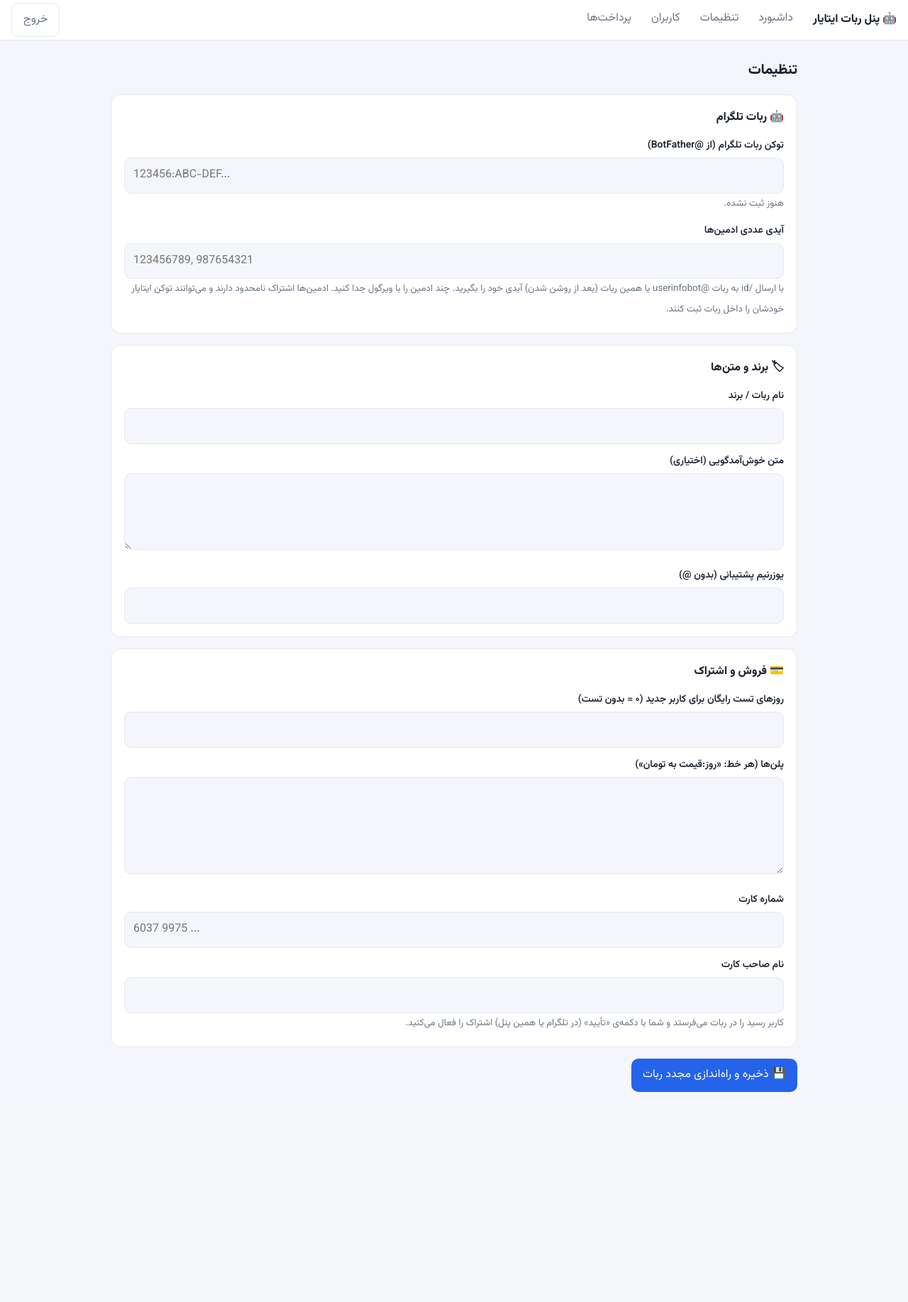
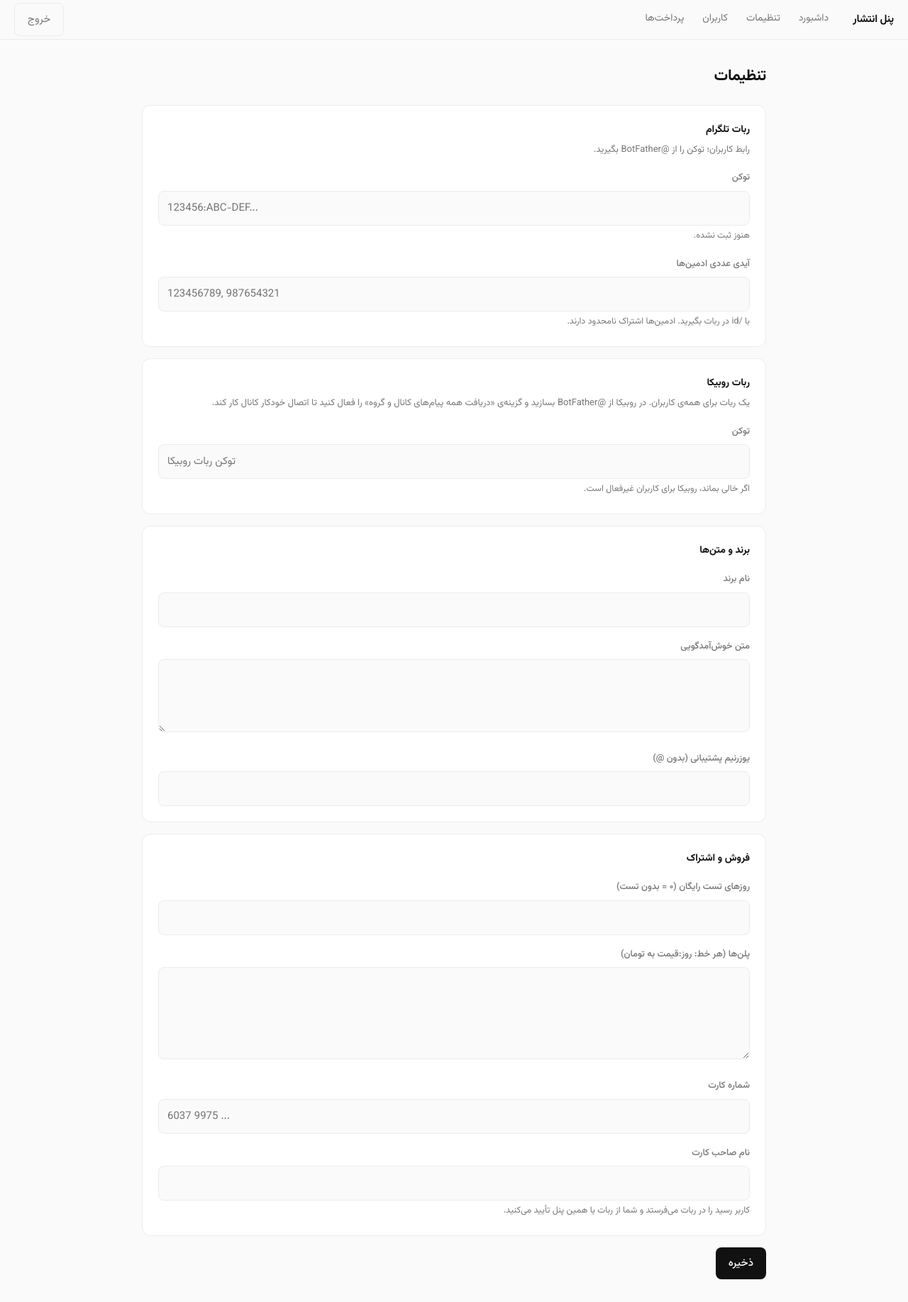
Before and after one commit to moammadmohsen23-creator/Etaa123, a Python web app: template app/templates/settings.html in a window 1280 px wide. Shown: the whole page at 71% size. Before the commit the page ends 1539 px from the top, so only its background shows below. Run offline with Jinja, Linux system fonts and the light colour scheme; the template is opened without the code that fills it, so the values that code supplies are empty.

Commit message:
Add files via upload

```diff
--- a/app/templates/base.html
+++ b/app/templates/base.html
@@ -4,45 +4,56 @@
 <meta charset="utf-8">
 <meta name="viewport" content="width=device-width, initial-scale=1">
 <title>{% block title %}پنل مدیریت{% endblock %}</title>
-<link href="https://fonts.googleapis.com/css2?family=Vazirmatn:wght@400;600;800&display=swap" rel="stylesheet">
+<link href="https://fonts.googleapis.com/css2?family=Vazirmatn:wght@400;500;700&display=swap" rel="stylesheet">
 <style>
-:root{--bg:#f4f6fb;--card:#fff;--ink:#1c2333;--mut:#6b7385;--pri:#2563eb;--ok:#16a34a;--bad:#dc2626;--line:#e4e8f1}
-@media (prefers-color-scheme:dark){:root{--bg:#0f1420;--card:#171e2e;--ink:#e8ecf5;--mut:#98a2b8;--line:#263049}}
+:root{--bg:#fafafa;--card:#fff;--ink:#111;--mut:#777;--pri:#111;--acc:#4f46e5;--ok:#15803d;--bad:#b91c1c;--line:#ececec;--soft:#f4f4f5}
+@media (prefers-color-scheme:dark){:root{--bg:#0b0b0c;--card:#131315;--ink:#ededed;--mut:#8b8b92;--pri:#ededed;--acc:#818cf8;--line:#222226;--soft:#1a1a1d}}
 *{box-sizing:border-box}
-body{margin:0;background:var(--bg);color:var(--ink);font-family:Vazirmatn,Tahoma,sans-serif;line-height:1.8}
-nav{background:var(--card);border-bottom:1px solid var(--line);padding:0 16px;display:flex;gap:4px;align-items:center;flex-wrap:wrap;position:sticky;top:0}
-nav b{margin-inline-end:12px;padding:12px 0}
-nav a{padding:12px 12px;color:var(--mut);text-decoration:none;border-bottom:3px solid transparent}
-nav a.on{color:var(--pri);border-color:var(--pri);font-weight:600}
+body{margin:0;background:var(--bg);color:var(--ink);font-family:Vazirmatn,Tahoma,sans-serif;line-height:1.8;font-size:15px}
+nav{background:var(--bg);border-bottom:1px solid var(--line);padding:0 20px;display:flex;gap:2px;align-items:center;flex-wrap:wrap;position:sticky;top:0;z-index:5}
+nav b{margin-inline-end:20px;padding:14px 0;font-weight:700;letter-spacing:-.2px}
+nav a{padding:14px 12px;color:var(--mut);text-decoration:none;font-size:14px;border-bottom:2px solid transparent;margin-bottom:-1px}
+nav a:hover{color:var(--ink)}
+nav a.on{color:var(--ink);border-color:var(--ink);font-weight:500}
 nav form{margin-inline-start:auto}
-main{max-width:1000px;margin:24px auto;padding:0 16px}
-.card{background:var(--card);border:1px solid var(--line);border-radius:14px;padding:18px;margin-bottom:16px}
-h1{font-size:20px;margin:0 0 16px}h2{font-size:16px;margin:0 0 12px}
-.grid{display:grid;grid-template-columns:repeat(auto-fit,minmax(150px,1fr));gap:12px}
-.stat{background:var(--card);border:1px solid var(--line);border-radius:14px;padding:14px}
-.stat span{display:block;color:var(--mut);font-size:13px}.stat b{font-size:26px}
-label{display:block;margin:12px 0 4px;font-weight:600;font-size:14px}
-small{color:var(--mut)}
-input,textarea{width:100%;padding:10px 12px;border:1px solid var(--line);border-radius:10px;background:var(--bg);color:var(--ink);font:inherit}
+main{max-width:920px;margin:32px auto;padding:0 20px}
+.card{background:var(--card);border:1px solid var(--line);border-radius:12px;padding:22px;margin-bottom:16px}
+h1{font-size:22px;font-weight:700;margin:0 0 20px;letter-spacing:-.3px}
+h2{font-size:14px;font-weight:700;margin:0 0 4px;color:var(--ink)}
+.sub{color:var(--mut);font-size:13px;margin:0 0 14px}
+.grid{display:grid;grid-template-columns:repeat(auto-fit,minmax(140px,1fr));gap:12px}
+.stat{background:var(--card);border:1px solid var(--line);border-radius:12px;padding:16px 18px}
+.stat span{display:block;color:var(--mut);font-size:13px}.stat b{font-size:28px;font-weight:700;letter-spacing:-.5px}
+label{display:block;margin:16px 0 6px;font-weight:500;font-size:13px;color:var(--mut)}
+small{color:var(--mut);font-size:12.5px}
+input,textarea{width:100%;padding:10px 12px;border:1px solid var(--line);border-radius:8px;background:var(--bg);color:var(--ink);font:inherit;outline:none;transition:border-color .15s}
+input:focus,textarea:focus{border-color:var(--acc)}
 input[dir=ltr],textarea[dir=ltr]{text-align:left}
-button,.btn{background:var(--pri);color:#fff;border:0;border-radius:10px;padding:9px 16px;font:inherit;cursor:pointer;text-decoration:none;display:inline-block}
-button.ghost{background:transparent;color:var(--mut);border:1px solid var(--line)}
-button.bad{background:var(--bad)}button.ok{background:var(--ok)}
+button,.btn{background:var(--pri);color:var(--bg);border:0;border-radius:8px;padding:9px 18px;font:inherit;font-weight:500;cursor:pointer;text-decoration:none;display:inline-block;transition:opacity .15s}
+button:hover{opacity:.85}
+button.ghost{background:transparent;color:var(--mut);border:1px solid var(--line);font-weight:400}
+button.ghost:hover{color:var(--ink);opacity:1}
+button.bad{background:var(--bad);color:#fff}button.ok{background:var(--ok);color:#fff}
 table{width:100%;border-collapse:collapse;font-size:14px}
-th,td{padding:9px 8px;border-bottom:1px solid var(--line);text-align:start;vertical-align:middle}
-th{color:var(--mut);font-weight:600}
+th,td{padding:11px 8px;border-bottom:1px solid var(--line);text-align:start;vertical-align:middle}
+tr:last-child td{border-bottom:0}
+th{color:var(--mut);font-weight:500;font-size:12.5px}
 .tbl{overflow-x:auto}
-.flash{background:#e0ecff;color:#123;border-radius:10px;padding:10px 14px;margin-bottom:16px}
-.pill{padding:2px 10px;border-radius:99px;font-size:12px;background:var(--line)}
-.pill.ok{background:#dcfce7;color:#166534}.pill.bad{background:#fee2e2;color:#991b1b}.pill.warn{background:#fef3c7;color:#92400e}
+.flash{background:var(--soft);border:1px solid var(--line);border-radius:8px;padding:10px 14px;margin-bottom:16px;font-size:14px}
+.flash.err{border-color:var(--bad);color:var(--bad)}
+.pill{padding:2px 10px;border-radius:99px;font-size:12px;background:var(--soft);color:var(--mut)}
+.pill.ok{background:rgba(21,128,61,.12);color:var(--ok)}.pill.bad{background:rgba(185,28,28,.12);color:var(--bad)}.pill.warn{background:rgba(180,83,9,.12);color:#b45309}
 .row{display:flex;gap:8px;align-items:center;flex-wrap:wrap}
 .row input{width:90px}
+.status{display:flex;gap:16px;flex-wrap:wrap;align-items:center}
+.status div{display:flex;gap:8px;align-items:center;font-size:14px}
+a{color:var(--acc)}
 </style>
 </head>
 <body>
 {% if page != 'login' %}
 <nav>
-  <b>🤖 پنل ربات ایتایار</b>
+  <b>پنل انتشار</b>
   <a href="/" class="{{ 'on' if page=='dashboard' }}">داشبورد</a>
   <a href="/settings" class="{{ 'on' if page=='settings' }}">تنظیمات</a>
   <a href="/users" class="{{ 'on' if page=='users' }}">کاربران</a>
--- a/app/templates/login.html
+++ b/app/templates/login.html
@@ -1,9 +1,9 @@
 {% extends "base.html" %}
 {% block title %}ورود{% endblock %}
 {% block body %}
-<div class="card" style="max-width:380px;margin:80px auto">
-  <h1>🔐 ورود به پنل</h1>
-  {% if error %}<div class="flash" style="background:#fee2e2">{{ error }}</div>{% endif %}
+<div class="card" style="max-width:360px;margin:96px auto">
+  <h1>ورود</h1>
+  {% if error %}<div class="flash err">{{ error }}</div>{% endif %}
   <form method="post" action="/login">
     <label>رمز عبور</label>
     <input type="password" name="password" dir="ltr" autofocus required>
--- a/app/templates/settings.html
+++ b/app/templates/settings.html
@@ -4,30 +4,38 @@
 <form method="post" action="/settings">
 <input type="hidden" name="csrf" value="{{ csrf }}">
 <div class="card">
-  <h2>🤖 ربات تلگرام</h2>
-  <label>توکن ربات تلگرام (از @BotFather)</label>
+  <h2>ربات تلگرام</h2>
+  <p class="sub">رابط کاربران؛ توکن را از @BotFather بگیرید.</p>
+  <label>توکن</label>
   <input name="bot_token" dir="ltr" autocomplete="off" placeholder="{{ token_hint or '123456:ABC-DEF...' }}">
-  <small>{% if token_hint %}توکن ذخیره شده ({{ token_hint }}). خالی بگذارید تا تغییر نکند.{% else %}هنوز ثبت نشده.{% endif %}</small>
+  <small>{% if token_hint %}ذخیره شده ({{ token_hint }}) · خالی بگذارید تا تغییر نکند.{% else %}هنوز ثبت نشده.{% endif %}</small>
   <label>آیدی عددی ادمین‌ها</label>
   <input name="admin_ids" dir="ltr" value="{{ cfg.admin_ids }}" placeholder="123456789, 987654321" required>
-  <small>با ارسال /id به ربات @userinfobot یا همین ربات (بعد از روشن شدن) آیدی خود را بگیرید. چند ادمین را با ویرگول جدا کنید. ادمین‌ها اشتراک نامحدود دارند و می‌توانند توکن ایتایار خودشان را داخل ربات ثبت کنند.</small>
+  <small>با /id در ربات بگیرید. ادمین‌ها اشتراک نامحدود دارند.</small>
 </div>
 <div class="card">
-  <h2>🏷 برند و متن‌ها</h2>
-  <label>نام ربات / برند</label><input name="brand_name" value="{{ cfg.brand_name }}">
-  <label>متن خوش‌آمدگویی (اختیاری)</label><textarea name="welcome_text" rows="3">{{ cfg.welcome_text }}</textarea>
+  <h2>ربات روبیکا</h2>
+  <p class="sub">یک ربات برای همه‌ی کاربران. در روبیکا از @BotFather بسازید و گزینه‌ی «دریافت همه پیام‌های کانال و گروه» را فعال کنید تا اتصال خودکار کانال کار کند.</p>
+  <label>توکن</label>
+  <input name="rubika_bot_token" dir="ltr" autocomplete="off" placeholder="{{ rb_hint or 'توکن ربات روبیکا' }}">
+  <small>{% if rb_hint %}ذخیره شده ({{ rb_hint }}) · خالی بگذارید تا تغییر نکند.{% else %}اگر خالی بماند، روبیکا برای کاربران غیرفعال است.{% endif %}</small>
+</div>
+<div class="card">
+  <h2>برند و متن‌ها</h2>
+  <label>نام برند</label><input name="brand_name" value="{{ cfg.brand_name }}">
+  <label>متن خوش‌آمدگویی</label><textarea name="welcome_text" rows="3">{{ cfg.welcome_text }}</textarea>
   <label>یوزرنیم پشتیبانی (بدون @)</label><input name="support_username" dir="ltr" value="{{ cfg.support_username }}">
 </div>
 <div class="card">
-  <h2>💳 فروش و اشتراک</h2>
-  <label>روزهای تست رایگان برای کاربر جدید (۰ = بدون تست)</label>
+  <h2>فروش و اشتراک</h2>
+  <label>روزهای تست رایگان (۰ = بدون تست)</label>
   <input name="trial_days" dir="ltr" value="{{ cfg.trial_days }}" required>
-  <label>پلن‌ها (هر خط: «روز:قیمت به تومان»)</label>
+  <label>پلن‌ها (هر خط: روز:قیمت به تومان)</label>
   <textarea name="plans" dir="ltr" rows="4">{{ cfg.plans }}</textarea>
   <label>شماره کارت</label><input name="card_number" dir="ltr" value="{{ cfg.card_number }}" placeholder="6037 9975 ...">
   <label>نام صاحب کارت</label><input name="card_owner" value="{{ cfg.card_owner }}">
-  <small>کاربر رسید را در ربات می‌فرستد و شما با دکمه‌ی «تأیید» (در تلگرام یا همین پنل) اشتراک را فعال می‌کنید.</small>
+  <small>کاربر رسید را در ربات می‌فرستد و شما از ربات یا همین پنل تأیید می‌کنید.</small>
 </div>
-<button>💾 ذخیره و راه‌اندازی مجدد ربات</button>
+<button>ذخیره</button>
 </form>
 {% endblock %}
--- a/app/templates/users.html
+++ b/app/templates/users.html
@@ -14,7 +14,7 @@
     <td>{% if u.expires_at and u.expires_at > now %}<span class="pill ok">{{ u.expires_at|jdate }}</span>
         {% else %}<span class="pill bad">منقضی</span>{% endif %}
         {% if u.banned %}<span class="pill bad">مسدود</span>{% endif %}</td>
-    <td>{{ '✅' if u.eitaa_token_enc else '—' }}</td>
+    <td>{{ 'بله' if u.eitaa_token_enc else '—' }}</td>
     <td><form method="post" action="/users/{{ u.id }}/days" class="row">
       <input type="hidden" name="csrf" value="{{ csrf }}">
       <input type="number" name="days" value="30"><button class="ok">اعمال</button></form></td>
```
Also changed, not shown: app/templates/dashboard.html (+12 -10 lines).
